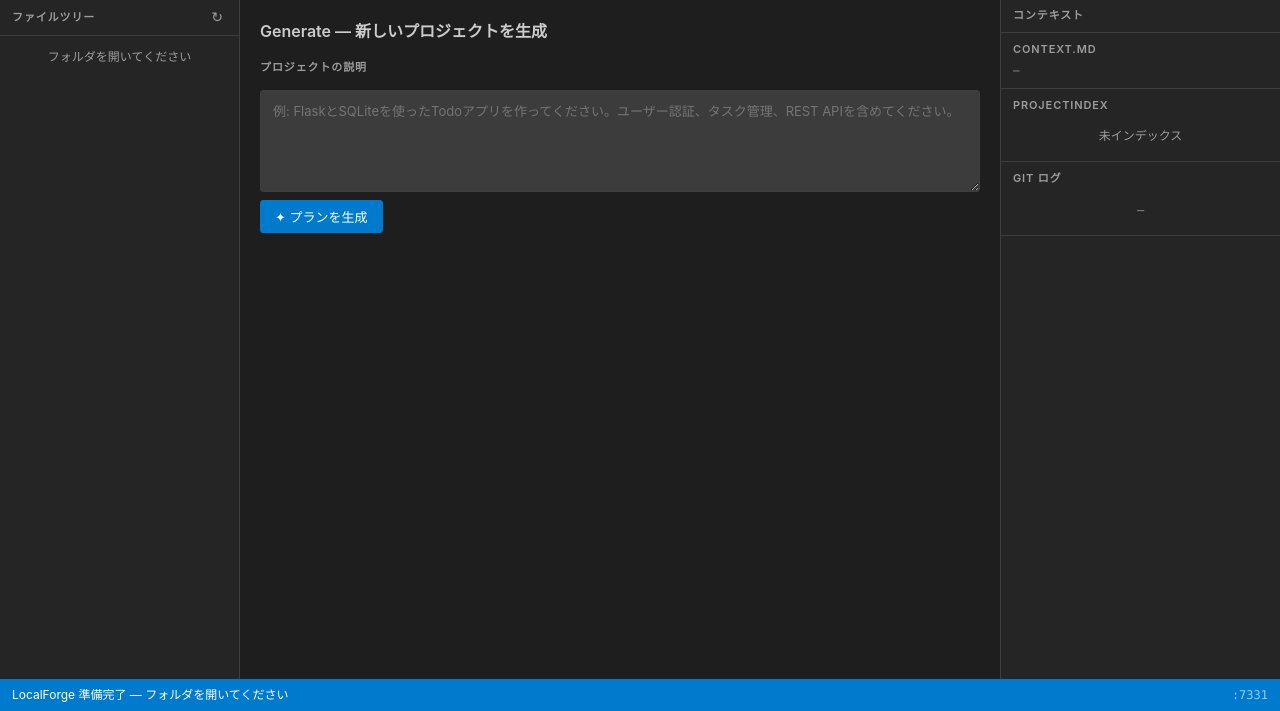
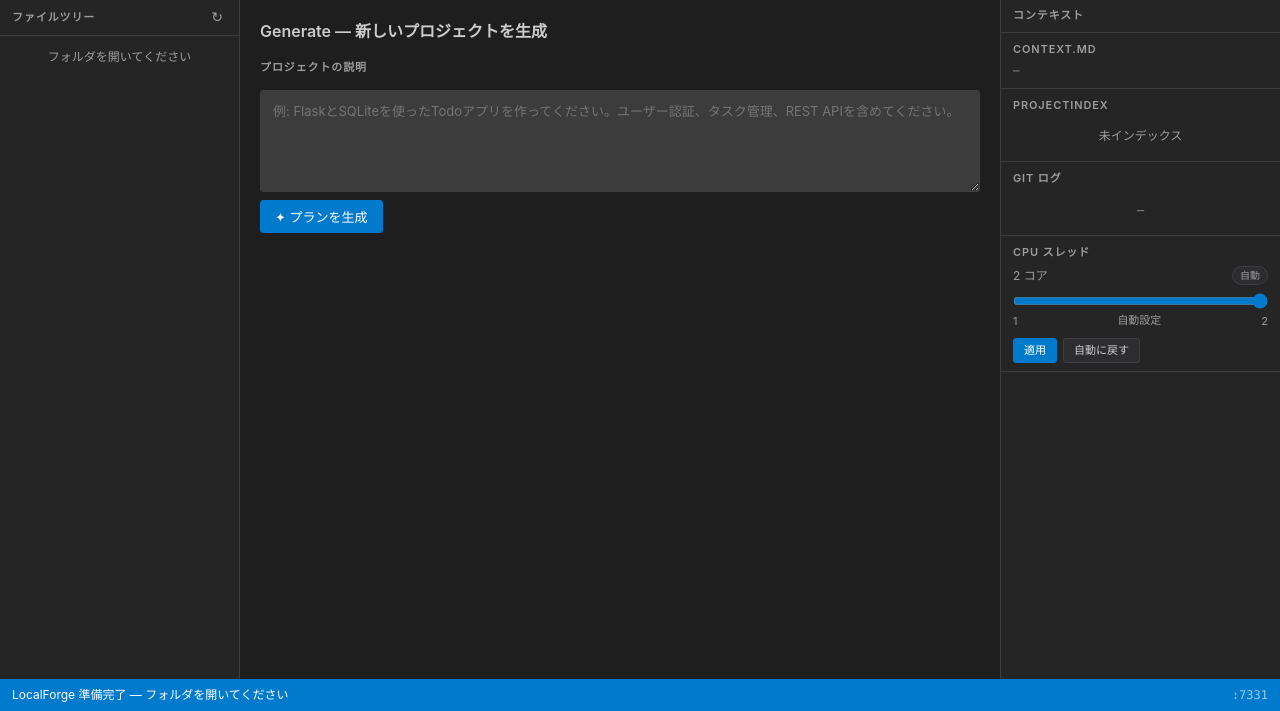
Before and after one commit to Rikiza89/localforge_web, a Flask app: page / in a window 1280 px wide. Shown: the part 89-800 px from the top of the page. Run offline with Flask 3, Linux system fonts and the light colour scheme; data that the repository does not hold is empty; parts of the project's set-up code (start-up, migrations or seed data) failed here and were passed over.

Commit message:
Add CPU スレッドマネージャー UI widget to right sidebar
base.html:
  New context-section added below the Git ログ section.
  Contains: コア数ラベル, アクティブスレッド数バッジ, range スライダー,
  スレッド数 / % ラベル, 「適用」「自動に戻す」ボタン.

app.css:
  .btn-sm       — small button variant (11px, compact padding)
  .cpu-thread-info   — flex row for core count and badge
  .cpu-thread-badge  — rounded pill showing current state;
                        .active turns accent-blue when a value is set
  .cpu-slider        — full-width range input with accent-color
  .cpu-slider-meta   — flex row for min / current-label / max
  .cpu-thread-actions — flex row for the two action buttons

app.js (new section: CPU スレッド管理):
  _cpuCount            — module-level variable set from API
  loadCpuThreadInfo()  — GET /api/project/num-thread on startup;
                          populates slider max, core count label, badge
  _updateCpuUI()       — updates badge (.active class) and value label
  applyCpuThread()     — POST /api/project/num-thread; shows success alert
  DOMContentLoaded     — slider input event (live label update),
                          適用 / 自動に戻す button listeners,
                          await loadCpuThreadInfo() on init

https://claude.ai/code/session_01UARnU7yeDPkuE5z5rqygwL

```diff
--- a/localforge/interface/static/css/app.css
+++ b/localforge/interface/static/css/app.css
@@ -1135,3 +1135,60 @@ progress::-moz-progress-bar {
 .text-danger { color: var(--danger); }
 .text-accent { color: var(--accent); }
 .font-mono { font-family: var(--font-mono); }
+
+/* =========================================================================
+   CPU スレッドマネージャー
+   ========================================================================= */
+
+.btn-sm {
+  padding: 3px 10px;
+  font-size: 11px;
+  height: auto;
+  line-height: 1.6;
+}
+
+.cpu-thread-info {
+  display: flex;
+  justify-content: space-between;
+  align-items: center;
+  margin-bottom: 8px;
+  font-size: 12px;
+}
+
+.cpu-thread-badge {
+  font-size: 10px;
+  font-family: var(--font-mono);
+  padding: 1px 7px;
+  border-radius: 10px;
+  background: var(--bg-tertiary);
+  border: 1px solid var(--border);
+  color: var(--text-muted);
+  white-space: nowrap;
+}
+
+.cpu-thread-badge.active {
+  color: var(--accent);
+  border-color: var(--accent);
+}
+
+.cpu-slider {
+  width: 100%;
+  accent-color: var(--accent);
+  cursor: pointer;
+  margin-bottom: 4px;
+  display: block;
+}
+
+.cpu-slider-meta {
+  display: flex;
+  justify-content: space-between;
+  align-items: center;
+  font-size: 11px;
+  margin-bottom: 8px;
+  color: var(--text-muted);
+}
+
+.cpu-thread-actions {
+  display: flex;
+  gap: 6px;
+}
--- a/localforge/interface/static/js/app.js
+++ b/localforge/interface/static/js/app.js
@@ -584,6 +584,73 @@ async function continueGeneration() {
 }
 
 // =========================================================================
+// CPU スレッド管理
+// =========================================================================
+
+let _cpuCount = 1;
+
+/**
+ * CPU スレッド情報をAPIから取得してUIに反映する。
+ */
+async function loadCpuThreadInfo() {
+  try {
+    const data = await apiRequest("/api/project/num-thread");
+    _cpuCount = data.cpu_count || 1;
+
+    const slider  = document.getElementById("cpu-thread-slider");
+    const maxLbl  = document.getElementById("cpu-max-label");
+    const coreLbl = document.getElementById("cpu-core-label");
+
+    if (maxLbl)  maxLbl.textContent  = _cpuCount;
+    if (coreLbl) coreLbl.textContent = `${_cpuCount} コア`;
+    if (slider) {
+      slider.max   = _cpuCount;
+      slider.value = data.num_thread ?? _cpuCount;
+    }
+
+    _updateCpuUI(data.num_thread);
+  } catch (e) {
+    console.warn("CPUスレッド情報取得エラー:", e.message);
+  }
+}
+
+/**
+ * スライダーバッジとラベルを現在の設定値に合わせて更新する。
+ * @param {number|null} numThread
+ */
+function _updateCpuUI(numThread) {
+  const badge   = document.getElementById("cpu-thread-badge");
+  const valueEl = document.getElementById("cpu-slider-value");
+
+  if (numThread === null || numThread === undefined) {
+    if (badge)   { badge.textContent = "自動"; badge.className = "cpu-thread-badge"; }
+    if (valueEl) valueEl.textContent = "自動設定";
+  } else {
+    const pct = Math.round((numThread / _cpuCount) * 100);
+    if (badge)   { badge.textContent = `${numThread} スレッド`; badge.className = "cpu-thread-badge active"; }
+    if (valueEl) valueEl.textContent = `${numThread} スレッド (${pct}%)`;
+  }
+}
+
+/**
+ * スレッド数をAPIに送信して即時適用する。
+ * @param {number|null} numThread - nullで自動設定に戻す
+ */
+async function applyCpuThread(numThread) {
+  try {
+    const data = await apiRequest("/api/project/num-thread", "POST", { num_thread: numThread });
+    _updateCpuUI(data.num_thread);
+    const msg = data.num_thread !== null
+      ? `CPUスレッドを ${data.num_thread} に設定しました`
+      : "CPUスレッドを自動設定に戻しました";
+    updateStatusBar(msg);
+    showAlert(msg, "success", 3000);
+  } catch (err) {
+    showAlert(`CPUスレッド設定エラー: ${err.message}`, "error");
+  }
+}
+
+// =========================================================================
 // 初期化
 // =========================================================================
 
@@ -727,7 +794,32 @@ document.addEventListener("DOMContentLoaded", async () => {
     });
   }
 
-  // 初期化: モデル一覧を読み込む
+  // CPU スレッドマネージャーのイベント設定
+  const cpuSlider = document.getElementById("cpu-thread-slider");
+  if (cpuSlider) {
+    cpuSlider.addEventListener("input", () => {
+      const val = parseInt(cpuSlider.value);
+      const pct = Math.round((val / _cpuCount) * 100);
+      const valueEl = document.getElementById("cpu-slider-value");
+      if (valueEl) valueEl.textContent = `${val} スレッド (${pct}%)`;
+    });
+  }
+
+  const cpuApplyBtn = document.getElementById("cpu-apply-btn");
+  if (cpuApplyBtn) {
+    cpuApplyBtn.addEventListener("click", () => {
+      const s = document.getElementById("cpu-thread-slider");
+      if (s) applyCpuThread(parseInt(s.value));
+    });
+  }
+
+  const cpuAutoBtn = document.getElementById("cpu-auto-btn");
+  if (cpuAutoBtn) {
+    cpuAutoBtn.addEventListener("click", () => applyCpuThread(null));
+  }
+
+  // 初期化: モデル一覧とCPU情報を読み込む
   await loadModels();
+  await loadCpuThreadInfo();
   updateStatusBar("LocalForge 準備完了 — フォルダを開いてください");
 });
--- a/localforge/interface/templates/base.html
+++ b/localforge/interface/templates/base.html
@@ -83,6 +83,28 @@
           <div class="empty-state">—</div>
         </div>
       </div>
+
+      <!-- CPU スレッドマネージャー -->
+      <div class="context-section">
+        <div class="section-label">CPU スレッド</div>
+        <div id="cpu-thread-panel">
+          <div class="cpu-thread-info">
+            <span id="cpu-core-label" class="text-muted">— コア</span>
+            <span id="cpu-thread-badge" class="cpu-thread-badge">自動</span>
+          </div>
+          <input type="range" id="cpu-thread-slider" class="cpu-slider"
+                 min="1" max="8" value="4" title="スレッド数を調整">
+          <div class="cpu-slider-meta">
+            <span class="text-muted">1</span>
+            <span id="cpu-slider-value" class="font-mono" style="font-size:11px;">— スレッド</span>
+            <span id="cpu-max-label" class="text-muted">8</span>
+          </div>
+          <div class="cpu-thread-actions">
+            <button class="btn btn-primary btn-sm" id="cpu-apply-btn">適用</button>
+            <button class="btn btn-secondary btn-sm" id="cpu-auto-btn">自動に戻す</button>
+          </div>
+        </div>
+      </div>
     </aside>
 
     <!-- ステータスバー -->
```
